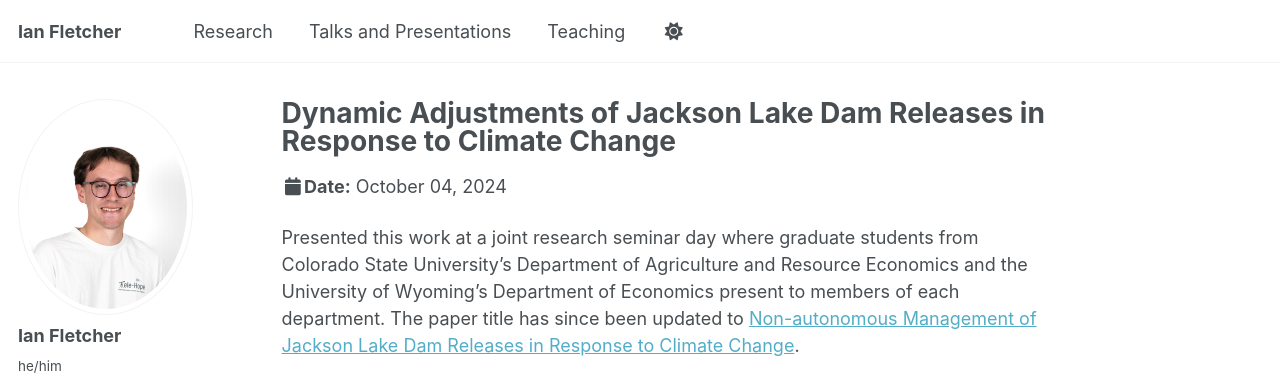
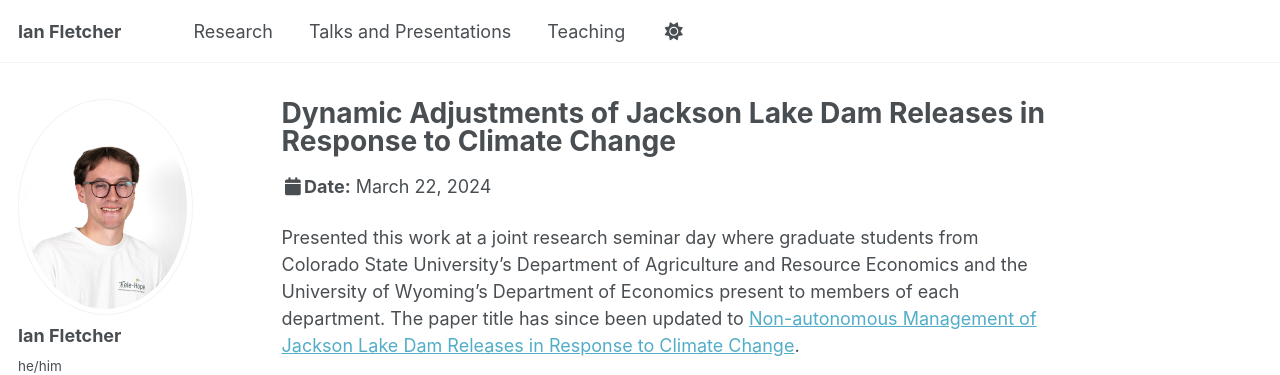
Before and after one commit to fletcherian/fletcherian.github.io, a Jekyll site: the page built from _talks/csuuw-dams-2.md, in a window 1280 px wide and 1047 px high. Shown: the top 375 px of the window. Built offline with Jekyll 4.4.1, drawn with Linux system fonts in a browser that asks for light colours; some web fonts are replaced; a script that is not in the unit is left out.

Commit message:
Update csuuw-dams-2.md

```diff
--- a/_talks/csuuw-dams-2.md
+++ b/_talks/csuuw-dams-2.md
@@ -4,7 +4,7 @@ collection: talks
 type: "Talk"
 permalink: /talks/csuuw-dams-2
 venue: "Colorado State University and University of Wyoming Joint Research Day"
-date: 2024-10-04
+date: 2024-03-22
 location: "Colorado State University"
 ---
 
```
